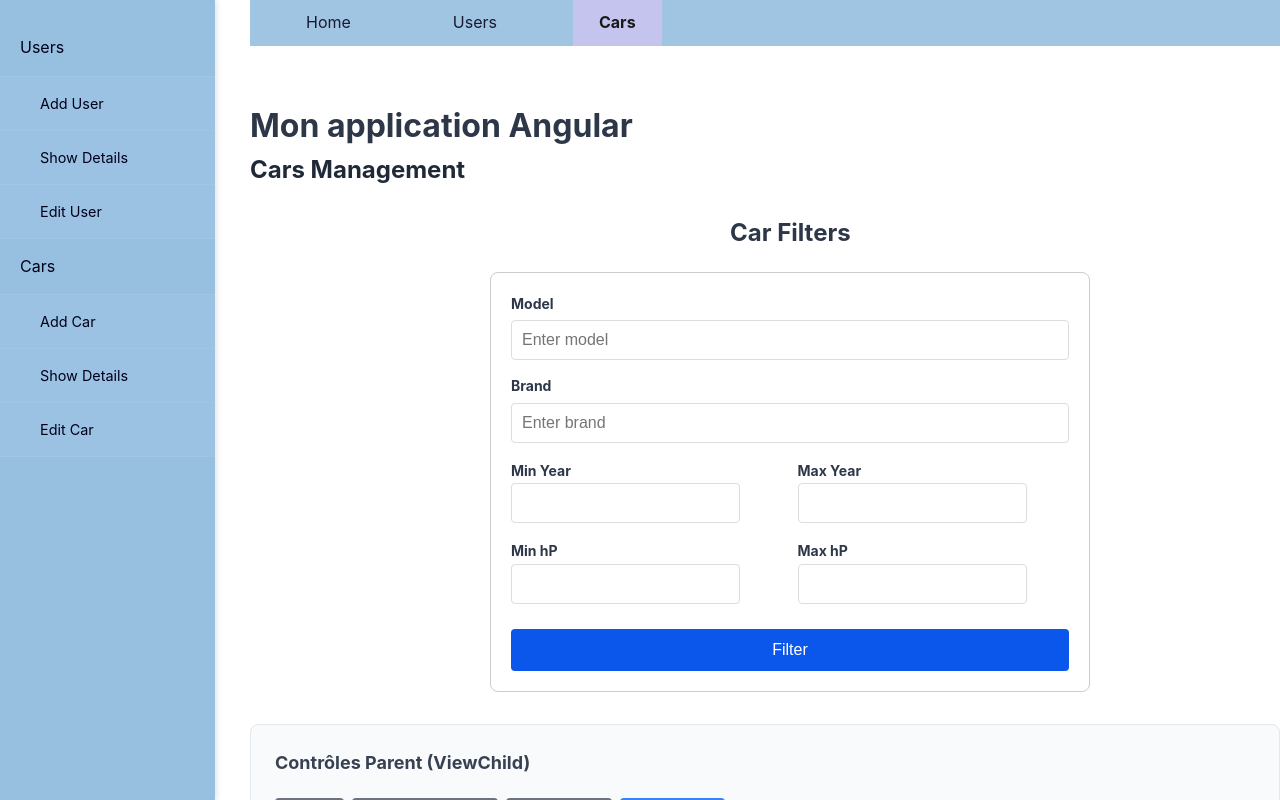
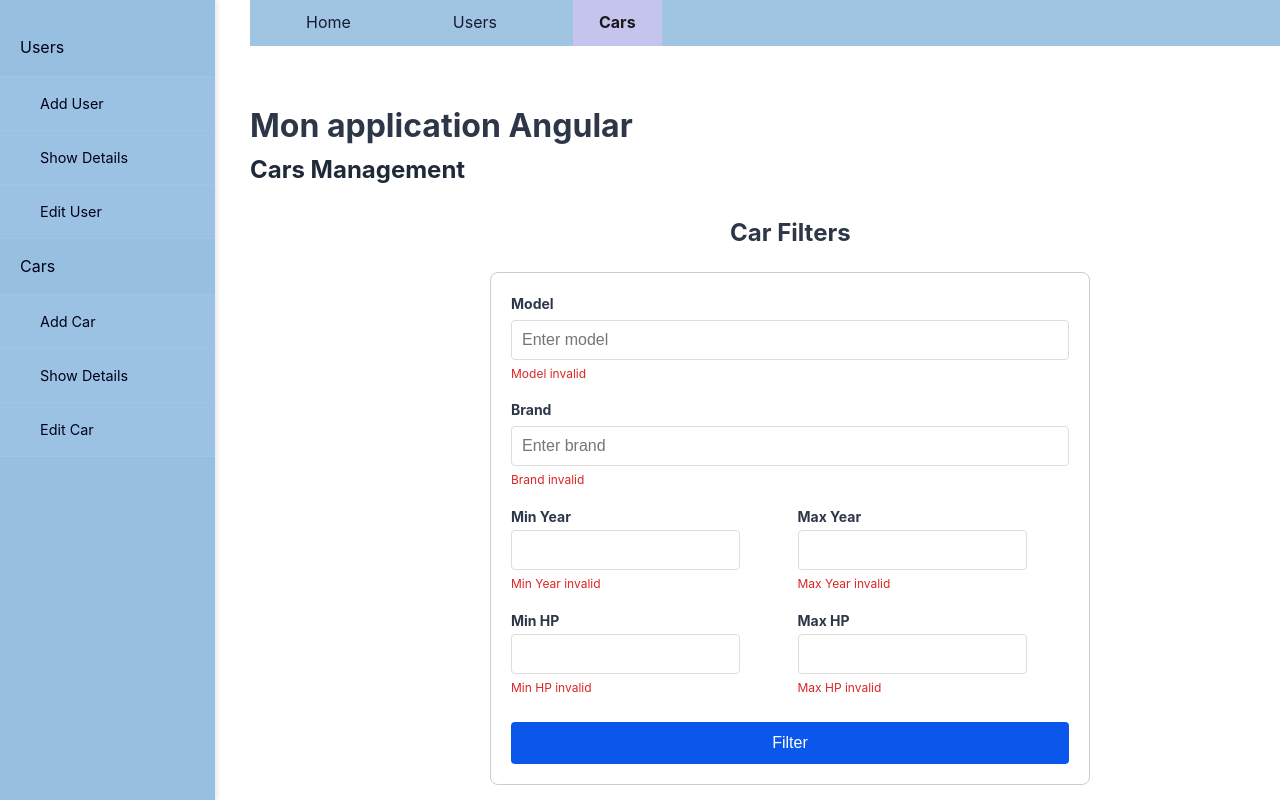
Before and after one commit to shebruu/ngx-foundation, an Angular app in the folder ngx-foundation/: page /cars in a window 1280 px wide. Both pictures are taken after a click on the button "Filter". Shown: the top 800 px of the page. Built offline with nearby package versions, Linux system fonts and the light colour scheme.

Commit message:
upd car-filters.html: inputs validations

```diff
--- a/ngx-foundation/src/app/features/cars/cars.ts
+++ b/ngx-foundation/src/app/features/cars/cars.ts
@@ -1,6 +1,6 @@
 import { Component, ViewChild } from '@angular/core';
 import { CarFiltersComponent } from './components/car-filters/car-filters';
-import { CarFilters } from './form/carfilter.form';
+import { CarFilters as CarFiltersForm } from './form/carfilter.form';
 
 @Component({
   selector: 'app-cars',
@@ -14,7 +14,7 @@ export class Cars {
   @ViewChild(CarFiltersComponent) carFiltersComponent!: CarFiltersComponent;
 
   // Méthode appelée quand le composant enfant émet des données
-  onCarFiltersChanged(filters: CarFilters) {
+  onCarFiltersChanged(filters: CarFiltersForm) {
     console.log("DONNÉES REÇUES:", filters);
     console.log("Model:", filters.model);
     console.log("Brand:", filters.brand);
--- a/ngx-foundation/src/app/features/cars/components/car-filters/car-filters.html
+++ b/ngx-foundation/src/app/features/cars/components/car-filters/car-filters.html
@@ -1,41 +1,66 @@
 <h3>Car Filters</h3>
-<form [formGroup]="carFilterForm" (ngSubmit)="search()" class="form">
+<div id="car-filters" [formGroup]="carFilterForm" class="form">
 
   <div class="row">
+
     <label for="model">Model</label>
     <input id="model" formControlName="model" type="text" placeholder="Enter model" />
+    @if(!carFilterForm.controls['model'].valid &&
+    (carFilterForm.controls["model"].dirty || carFilterForm.controls["model"].touched)){
+    <span class="error">Model invalid</span>
+    }
 
   </div>
 
   <div class="row">
     <label for="brand">Brand</label>
     <input id="brand" formControlName="brand" type="text" placeholder="Enter brand" />
-
+    @if(!carFilterForm.controls['brand'].valid && (carFilterForm.controls["brand"].dirty ||
+    carFilterForm.controls["brand"].touched)){
+    <span class="error">Brand invalid</span>
+    }
   </div>
-
 
   <div class="row two-cols">
     <div>
       <label for="minYear">Min Year</label>
       <input id="minYear" formControlName="minYear" type="number" inputmode="numeric" />
+      @if(!carFilterForm.controls['minYear'].valid && (carFilterForm.controls["minYear"].dirty ||
+      carFilterForm.controls["minYear"].touched)){
+      <span class="error">Min Year invalid</span>
+      }
     </div>
     <div>
       <label for="maxYear">Max Year</label>
       <input id="maxYear" formControlName="maxYear" type="number" inputmode="numeric" />
+
+      @if(!carFilterForm.controls['maxYear'].valid && (carFilterForm.controls["maxYear"].dirty ||
+      carFilterForm.controls["maxYear"].touched)){
+      <span class="error">Max Year invalid</span>
+      }
     </div>
   </div>
 
-
   <div class="row two-cols">
     <div class="col">
-      <label for="minHp">Min hP</label>
+      <label for="minHp">Min HP</label>
       <input id="minHp" formControlName="minHp" type="number" inputmode="numeric" />
+      @if(!carFilterForm.controls['minHp'].valid && (carFilterForm.controls["minHp"].dirty ||
+      carFilterForm.controls["minHp"].touched)){
+      <span class="error">Min HP invalid</span>
+      }
+
     </div>
     <div class="col">
-      <label for="maxHp">Max hP</label>
+      <label for="maxHp">Max HP</label>
       <input id="maxHp" formControlName="maxHp" type="number" inputmode="numeric" />
+
+      @if(!carFilterForm.controls['maxHp'].valid && (carFilterForm.controls["maxHp"].dirty ||
+      carFilterForm.controls["maxHp"].touched)){
+      <span class="error">Max HP invalid</span>
+      }
     </div>
   </div>
 
-  <button type="submit">Filter</button>
-</form>
+  <button (click)="search()">Filter</button>
+</div>
--- a/ngx-foundation/src/app/features/cars/components/car-filters/car-filters.scss
+++ b/ngx-foundation/src/app/features/cars/components/car-filters/car-filters.scss
@@ -6,8 +6,7 @@ h3 {
   margin-left: 30rem;
 }
 
-
-.form {
+#car-filters {
   max-width: 37.5rem;
   margin: 0 auto 0 15rem;
   padding: 1.25rem;
@@ -56,6 +55,12 @@ button {
   cursor: pointer;
   margin-top: 0.625rem;
 }
+.error {
+  color: #dc2626;
+  font-size: 0.75rem;
+  margin-top: 0.25rem;
+  display: block;
+}
 
 button:hover {
   background-color: #0056b3;
--- a/ngx-foundation/src/app/features/users/components/user-filters/user-filters.html
+++ b/ngx-foundation/src/app/features/users/components/user-filters/user-filters.html
@@ -1,5 +1,5 @@
 <h3>User Filters</h3>
-<form [formGroup]="userFilterForm" (ngSubmit)="submitForm()" class="form">
+<div [formGroup]="userFilterForm" (ngSubmit)="submitForm()" class="form">
 
     <div class="row">
         <label for="firstname">FirstName</label>
@@ -12,6 +12,6 @@
         }
     </div>
 
-    <button type="submit">Search</button>
+    <button (click)="submitForm()">Search</button>
 
-</form>
+</div>
```
